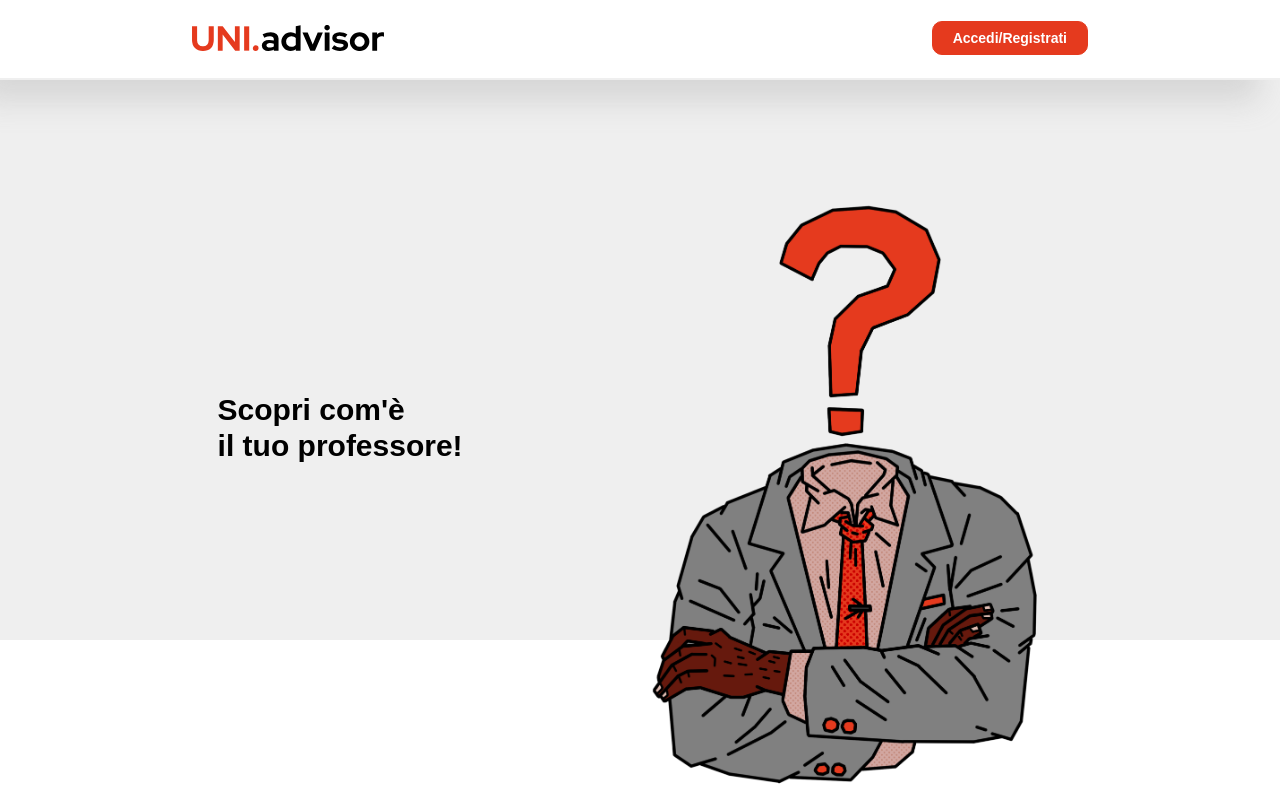
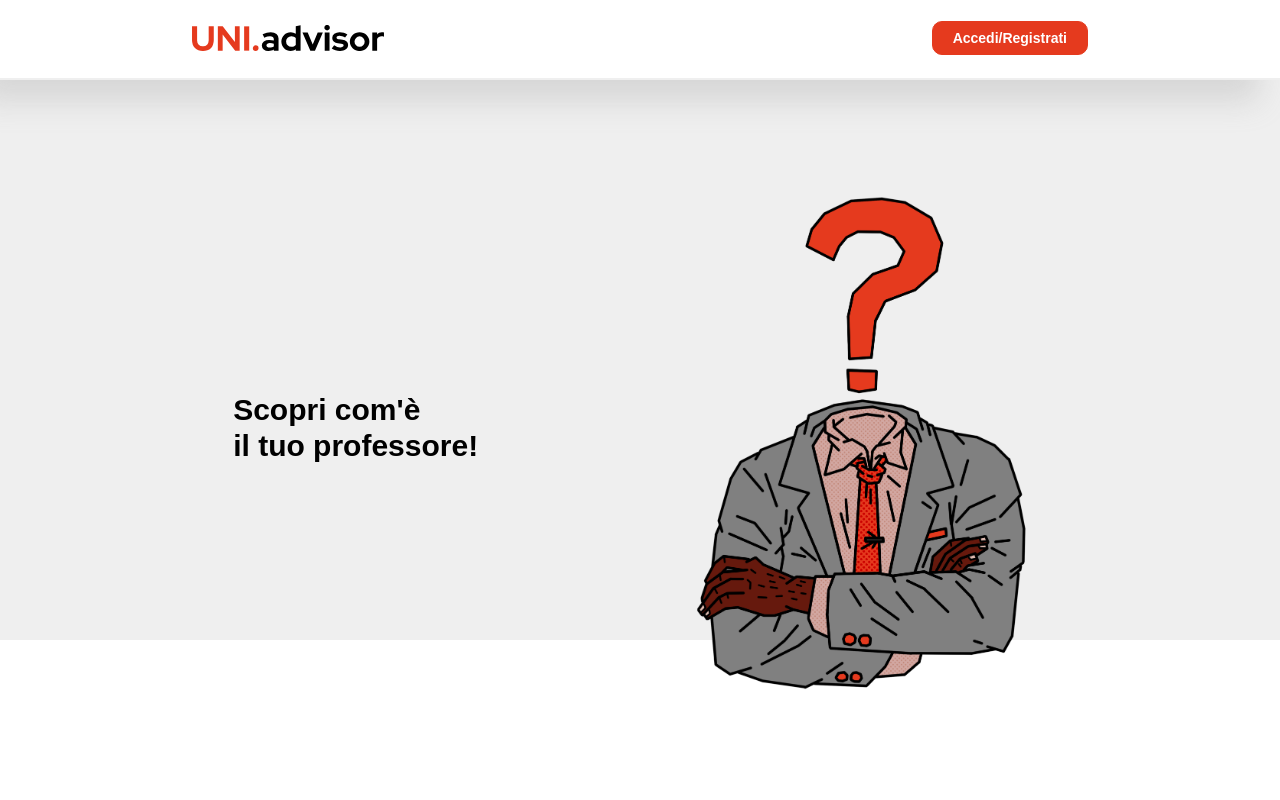
Before and after one commit to davelista/uniadvisor-frontend, a React (Create React App) app: page / in a window 1280 px wide. Shown: the top 800 px of the page. Built offline with nearby package versions, Linux system fonts and the light colour scheme; no server answers.

Commit message:
hero img

```diff
--- a/src/components/PagesSections/Homepage/HeroSection/HeroSection.css
+++ b/src/components/PagesSections/Homepage/HeroSection/HeroSection.css
@@ -8,6 +8,7 @@
     justify-content: space-around;
     background: linear-gradient(to bottom, #efefef 70vh, white 20vh, white);
 }
+
 
 .search-section {
     display: flex;
@@ -21,11 +22,13 @@
 }
 
 .hero-image {
-    padding-top: 10%;
-    padding-bottom: -10%;
+    display: flex;
+    align-self: center;
+    justify-self: flex-end;
+    width: 35%;
+    object-fit: contain;
 }
 
-/*OTTIMIZZAZIONE TABLET*/
 @media (max-width: 1000px) {
     .hero-section {
         display: flex;
--- a/src/components/PagesSections/Homepage/HeroSection/HeroSection.js
+++ b/src/components/PagesSections/Homepage/HeroSection/HeroSection.js
@@ -19,8 +19,6 @@ const HeroSection = () => {
                         <SearchBar professorsList={appData.professorsList}/>
                         : <div> </div>
                     }
-                    {/*console.log(appData.universitiesList)*/}
-
                 </div>
                 <img src={heroImg} className={'hero-image'} alt={heroImg}/>
             </div>
```
Also changed, not shown: src/img/hero.svg (deleted), 1 other file (tests, documents, lock files or other folders).
